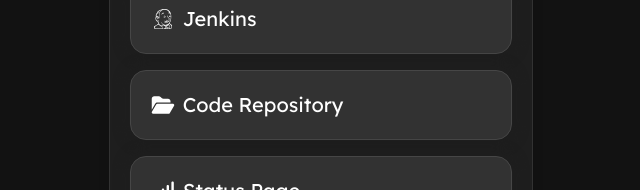
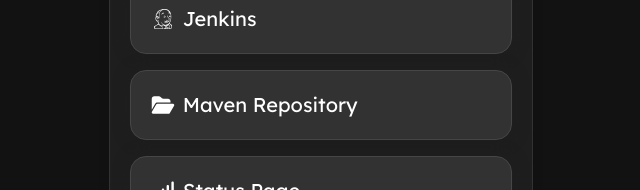
Before and after one commit to Lncvrt/Links-Website, a Next.js app: page / in a window 1280 px wide. Shown: the part 218-408 px from the top of the page, without its empty margins (319-959 px from the left). Built offline with nearby package versions, Linux system fonts and the light colour scheme.

Commit message:
Update page.tsx

```diff
--- a/src/app/page.tsx
+++ b/src/app/page.tsx
@@ -21,7 +21,7 @@
           </Link>
           <Link href="https://repo.lncvrt.xyz/#/" target="_blank" rel="noopener noreferrer" className="button">
             <FontAwesomeIcon icon={faFolderOpen} width={24} height={24} className="button-icon" />
-            Code Repository
+            Maven Repository
           </Link>
           <Link href="https://status.lncvrt.xyz/" target="_blank" rel="noopener noreferrer" className="button">
             <FontAwesomeIcon icon={faSignal} width={24} height={24} className="button-icon" />
```
